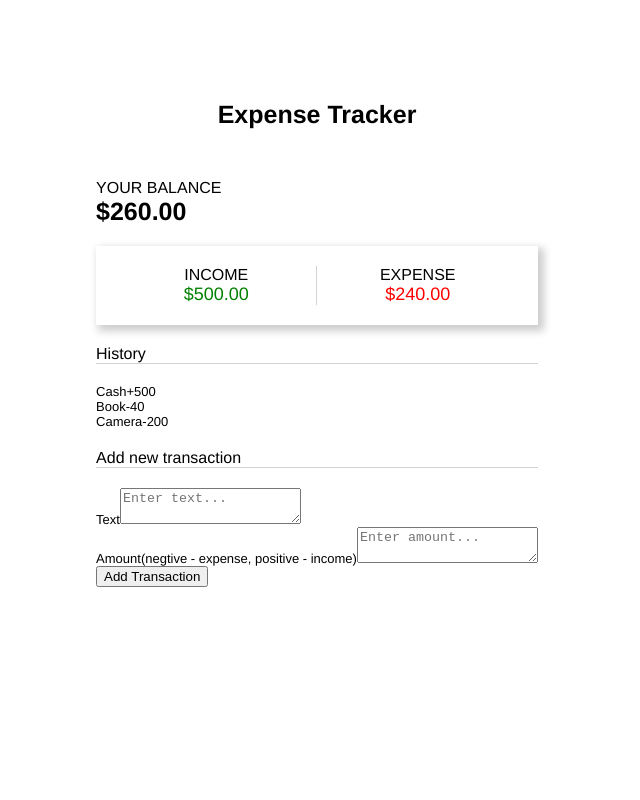
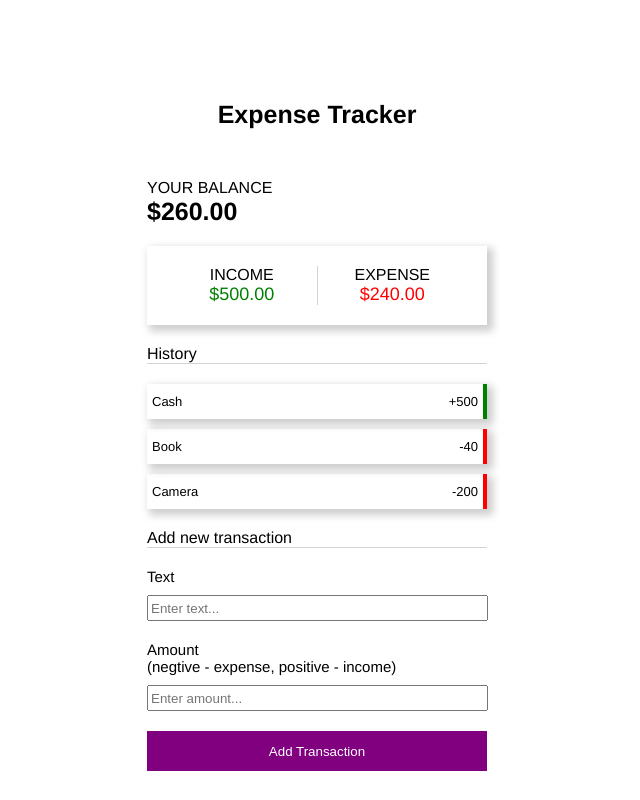
Before and after one commit to dohdat/Leetcode-Questions, a React (Create React App) app in the folder Projects/expense-tracker/: page / in a window 1280 px wide. Shown: the whole page, without its empty margins (323-963 px from the left). Built offline with nearby package versions, Linux system fonts and the light colour scheme.

Commit message:
Added delete btn and hover transition

```diff
--- a/Projects/expense-tracker/public/index.html
+++ b/Projects/expense-tracker/public/index.html
@@ -7,6 +7,7 @@
         <meta name="theme-color" content="#000000" />
         <meta name="description" content="Web site created using create-react-app" />
         <link rel="apple-touch-icon" href="%PUBLIC_URL%/logo192.png" />
+        <link rel="stylesheet" href="https://fonts.googleapis.com/icon?family=Material+Icons" />
         <!--
       manifest.json provides metadata used when your web app is installed on a
       user's mobile device or desktop. See https://developers.google.com/web/fundamentals/web-app-manifest/
--- a/Projects/expense-tracker/src/App.css
+++ b/Projects/expense-tracker/src/App.css
@@ -1,3 +1,6 @@
+:root {
+    --box-shadow: 4px 4px 8px 2px rgba(0, 0, 0, 0.2);
+}
 .main-container {
     display: flex;
     flex-direction: column;
@@ -16,6 +19,8 @@
 .main-title {
     font-weight: 400;
     font-size: 16px;
+    display: flex;
+    flex-direction: column;
 }
 .main-title.underline {
     width: 100%;
@@ -34,7 +39,7 @@
     justify-content: space-around;
     align-items: center;
     min-width: 300px;
-    box-shadow: 4px 4px 8px 2px rgba(0, 0, 0, 0.2);
+    box-shadow: var(--box-shadow);
     padding: 20px;
     margin-top: 20px;
     margin-bottom: 20px;
@@ -61,3 +66,50 @@
     font-size: 18px;
     color: red;
 }
+.main-title.small {
+    font-size: 15px;
+    margin-bottom: 10px;
+}
+.input-text {
+    width: 98%;
+    min-height: 20px;
+    margin-bottom: 20px;
+}
+.button {
+    width: 100%;
+    min-height: 40px;
+    color: white;
+    background-color: purple;
+    border: none;
+    cursor: pointer;
+}
+.button:hover {
+    background-color: lightblue;
+}
+.history-item {
+    position: relative;
+    display: flex;
+    justify-content: space-between;
+    align-items: center;
+    box-shadow: var(--box-shadow);
+    min-height: 25px;
+    padding: 5px;
+    font-weight: 500;
+    margin-bottom: 10px;
+    border: 0 solid green;
+    border-right-width: 4px;
+}
+.history-item.negative {
+    border: 0 solid red;
+    border-right-width: 4px;
+}
+.delete-btn {
+    position: absolute;
+    opacity: 0;
+    cursor: pointer;
+    transition: opacity 200ms cubic-bezier(0.42, 0, 0.58, 1) 10ms;
+    left: -30px;
+}
+.delete-btn:hover {
+    opacity: 1;
+}
--- a/Projects/expense-tracker/src/App.js
+++ b/Projects/expense-tracker/src/App.js
@@ -3,6 +3,7 @@ import "./App.css";
 
 function App() {
     const handleSubmit = () => {};
+
     return (
         <div className="main-container">
             <div className="main-header">Expense Tracker</div>
@@ -23,32 +24,39 @@ function App() {
                 </div>
                 <div>
                     <div className="main-title underline">History</div>
-                    <div>
+                    <div className="history-item">
                         <span>Cash</span>
                         <span>+500</span>
+                        <span class="material-icons delete-btn">delete</span>
                     </div>
-                    <div>
+                    <div className="history-item negative">
                         <span>Book</span>
                         <span>-40</span>
+                        <span class="material-icons delete-btn">delete</span>
                     </div>
-                    <div>
+                    <div className="history-item negative">
                         <span>Camera</span>
                         <span>-200</span>
+                        <span class="material-icons delete-btn">delete</span>
                     </div>
                 </div>
                 <div>
                     <div className="main-title underline">Add new transaction</div>
                     <div>
-                        <span>Text</span>
-                        <textarea placeholder="Enter text..."></textarea>
+                        <div className="main-title small">Text</div>
+                        <input type="text" className="input-text" placeholder="Enter text..."></input>
                     </div>
                     <div>
-                        <span>Amount</span>
-                        <span>(negtive - expense, positive - income)</span>
-                        <textarea placeholder="Enter amount..."></textarea>
+                        <div className="main-title small">
+                            <span>Amount</span>
+                            <span>(negtive - expense, positive - income)</span>
+                        </div>
+                        <input type="text" className="input-text" placeholder="Enter amount..."></input>
                     </div>
                 </div>
-                <button onClick={() => handleSubmit()}>Add Transaction</button>
+                <button className="button" onClick={() => handleSubmit()}>
+                    Add Transaction
+                </button>
             </div>
         </div>
     );
```
Also changed, not shown: 1 other file (tests, documents, lock files or other folders).
